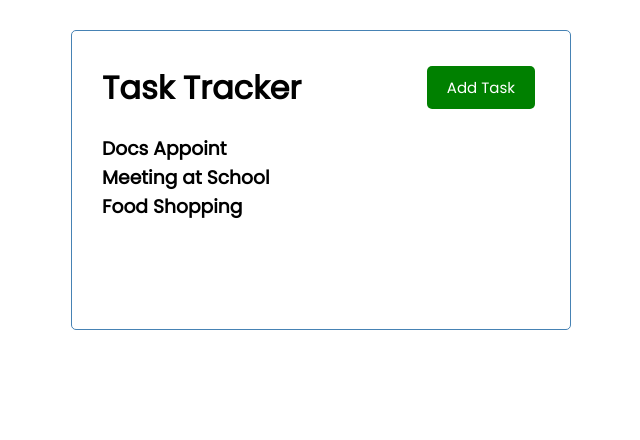
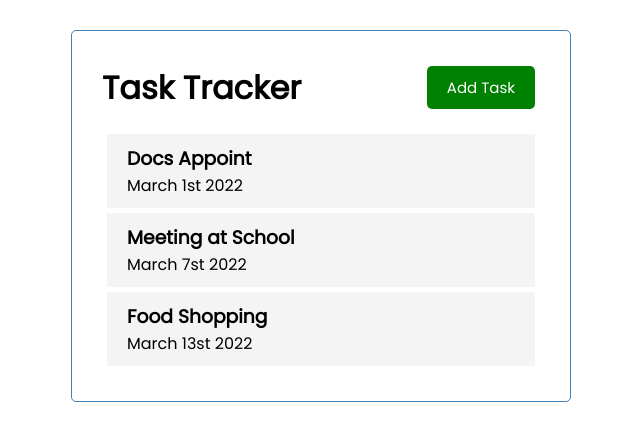
Before and after one commit to Joshj13/vue-crash-2022, a Vue app: page / in a window 1280 px wide. Shown: the top 440 px of the page, without its empty margins (319-959 px from the left). Built offline with nearby package versions, Linux system fonts and the light colour scheme.

Commit message:
styling added

```diff
--- a/src/components/Task.vue
+++ b/src/components/Task.vue
@@ -1,7 +1,8 @@
 <template>
+    <div class="task">
     <h3>{{task.text}}</h3>
-
-
+    <p>{{task.day}}</p>
+    </div>
 </template>
 
 <script>
@@ -12,3 +13,22 @@
     }
 }
 </script>
+
+<style scope>
+.task {
+  background: #f4f4f4;
+  margin: 5px;
+  padding: 10px 20px;
+  cursor: pointer;
+}
+
+.task.reminder {
+  border-left: 5px solid green;
+}
+
+.task h3 {
+  display: flex;
+  align-items: center;
+  justify-content: space-between;
+}
+</style>
--- a/src/components/Tasks.vue
+++ b/src/components/Tasks.vue
@@ -1,6 +1,6 @@
 <template>
     <div :key="task.id" v-for="task in tasks">
-        <h3>{{task.text}}</h3>
+      <Task :task="task"/>
     </div>
 
 </template>
@@ -12,6 +12,9 @@
         name: 'Tasks',
         props: {
             tasks:Array,
+        },
+        components: {
+            Task,
         }
     }
 </script>
```
